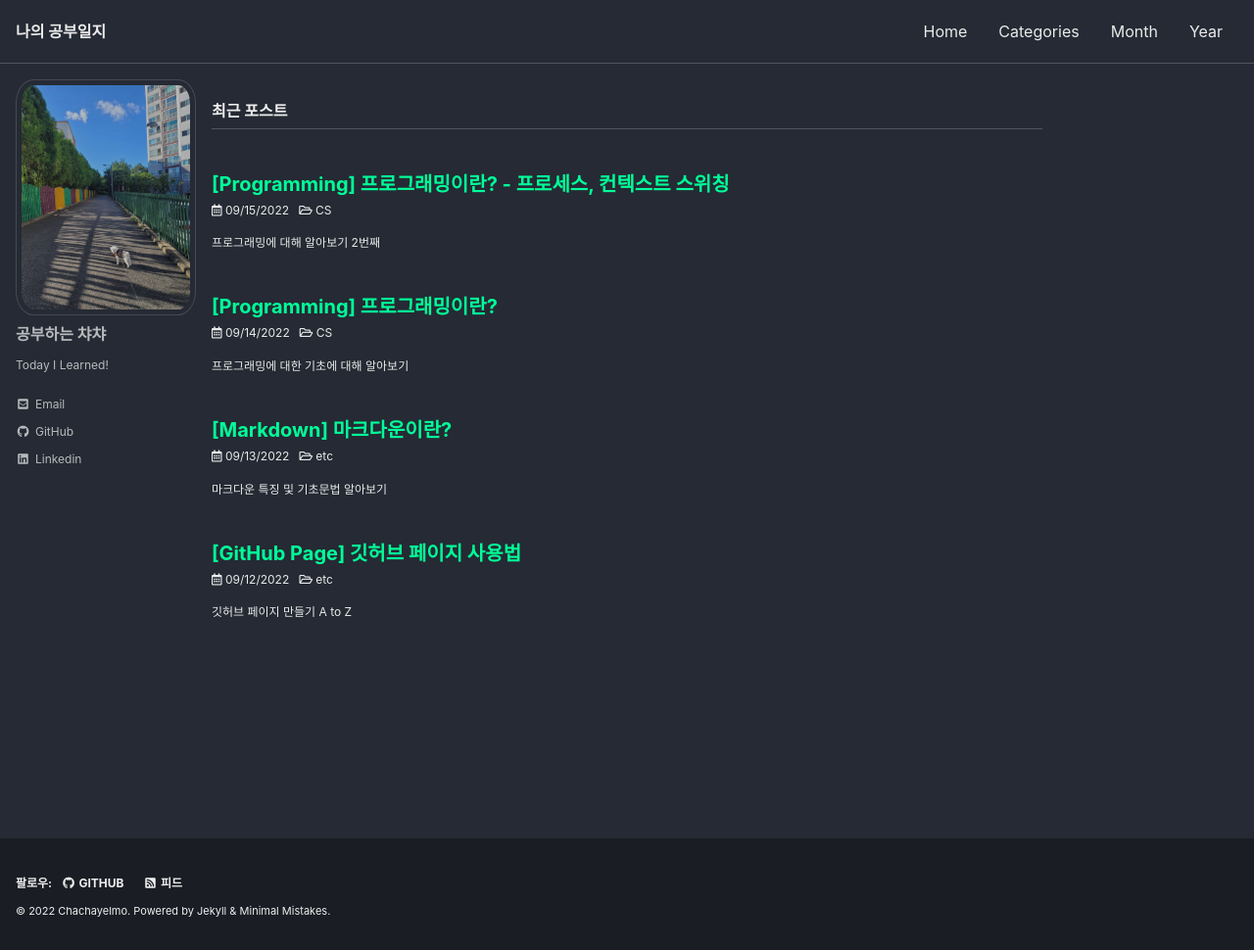
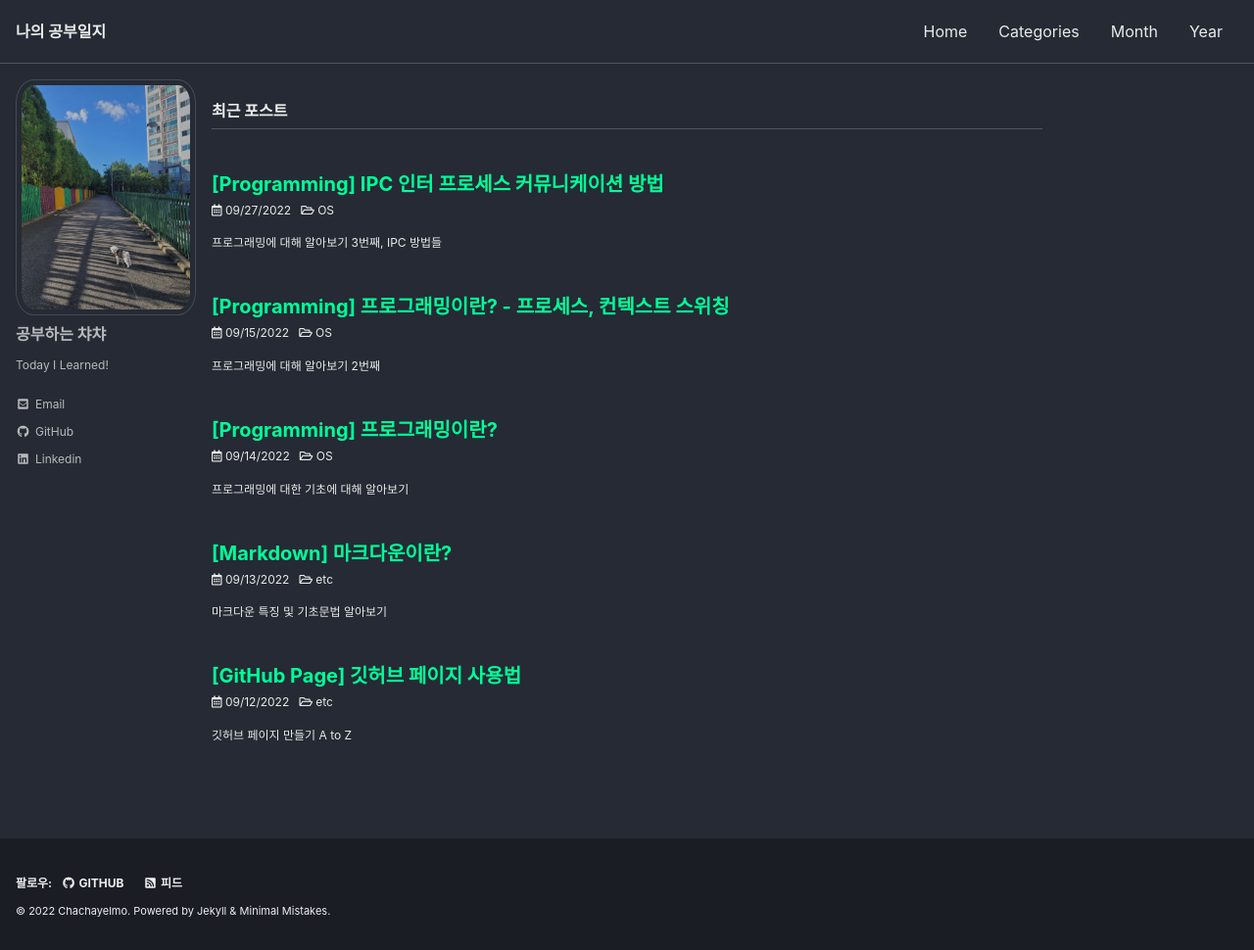
Before and after one commit to chachayelmo/chachayelmo.github.io, a Jekyll site: the page built from index.html, in a window 1280 px wide and 970 px high. Shown: the whole window at 98% size. Built offline with Jekyll 4.4.1, drawn with Linux system fonts in a browser that asks for light colours; cached includes are drawn as plain includes; the list of posts is cut into pages by our own code.

Commit message:
09.27 Update and one posting

```diff
--- a/_posts/2022-09-14-programming-os-basic.md
+++ b/_posts/2022-09-14-programming-os-basic.md
@@ -4,7 +4,7 @@ title:  "[Programming] 프로그래밍이란?"
 excerpt: "프로그래밍에 대한 기초에 대해 알아보기"
 
 categories:
-  - CS
+  - OS
 tags:
   - [programming, os]
 
@@ -12,7 +12,7 @@ toc: true
 toc_sticky: true
 
 date: 2022-09-14
-last_modified_at: 2022-09-15
+last_modified_at: 2022-09-27
 ---
 
 
@@ -82,8 +82,8 @@ last_modified_at: 2022-09-15
 ## 5. System call
 
 POSIX API: Portable Operating System Interface
-    - 서로 다른 UNIX OS의 **공통 API** 를 정리하여 이식성 높은 유닉스 응용프로그램을 개발하기 위한 목적
-    - 윈도우 API
+- 서로 다른 UNIX OS의 **공통 API** 를 정리하여 이식성 높은 유닉스 응용프로그램을 개발하기 위한 목적
+- 윈도우 API
 
 ![system_call.png](../../assets/images/system_call.png)
 
--- a/_posts/2022-09-15-programming-os-basic2.md
+++ b/_posts/2022-09-15-programming-os-basic2.md
@@ -4,36 +4,39 @@ title:  "[Programming] 프로그래밍이란? - 프로세스, 컨텍스트 스
 excerpt: "프로그래밍에 대해 알아보기 2번째"
 
 categories:
-  - CS
+  - OS
 tags:
-  - [programming, process, thread]
+  - [programming, process, IPC]
 
 toc: true
 toc_sticky: true
 
 date: 2022-09-15
-last_modified_at: 2022-09-15
+last_modified_at: 2022-09-27
 ---
 
 ## 1. Process 구성요소
 
-- Code, Data, Stack, Heap
+- Code: text 코드
+- Data: 변수/초기화된 데이터
+- Stack: 임시 데이터(함수호출, 로컬변수 등)
+- Heap: 동적으로 만들어지는 데이터 (malloc, new 등)
 
 ![process_conf.png](../../assets/images/process_conf.png)
 
 - PC (Program Counter) + SP(Stack Pointer)
 - PCB: Process Context Block
-    - 프로세스가 실행중인 상태를 캡쳐/구조화 시켜서 저장
+- 프로세스가 실행중인 상태를 캡쳐/구조화 시켜서 저장
 
 ## 2. Context Switching
 
 - CPU에 실행할 프로세스를 교체하는 기술
-    - 실행 중지할 프로세스 정보를 해당 프로세스의 PCB에 업데이트해서 Main Memory에 저장
-    - 다음 실행할 프로세스 정보를 Main Memory에 있는 해당 PCB 정보(PC, SP)를 CPU의 Register에 넣고 실행
+- 실행 중지할 프로세스 정보를 해당 프로세스의 PCB에 업데이트해서 Main Memory에 저장
+- 다음 실행할 프로세스 정보를 Main Memory에 있는 해당 PCB 정보(PC, SP)를 CPU의 Register에 넣고 실행
 
-    ![context.png](../../assets/images/context.png)
+![context.png](../../assets/images/context.png)
 
-    - Dispatch : ready 상태의 프로세스를 running 상태로 바꾸는 것
+- Dispatch : ready 상태의 프로세스를 running 상태로 바꾸는 것
 
 ## 3. Interrupt & Context Switching
 
@@ -43,6 +46,19 @@ last_modified_at: 2022-09-15
 - 현 프로세스 재실행 (PCB 정보를 CPU에 Load)
 
 ![kernel_interrupt.png](../../assets/images/kernel_interrupt.png)
+
+- 프로세스 스위칭은 실제 nano sec 단위로 일어남
+    - 컨텍스트 스위칭 동작
+        - 프로세스1 PCB 정보를 메인메모리에 저장
+        - 프로세스2 PCB 정보를 메인메모리에서 로드함
+
+### 3.1 Compiler
+- 초기 컴퓨터 프로그램들은 어셈블리어로 작성
+    - 서로 다른 CPU Architecture가 등장할 때마다 매번 똑같은 프로그램 작성
+    - 어셈블리어로는 프로그램 작성 속도가 매우 떨어짐
+- 컴파일러 등장
+    - CPU 아키텍처에 따라 컴파일러 프로그램만 만들면 기존 코드 재작성할 필요가 없음
+    그러나 어셈블리어로 작성한 코드보다는 속도가 떨어질 수 있음
 
 ## 4. IPC
 ### 4.1 Inter Process Communication
--- /dev/null
+++ b/_posts/2022-09-27-programming-os-basic3.md
@@ -0,0 +1,28 @@
+---
+published: true
+title:  "[Programming] IPC 인터 프로세스 커뮤니케이션 방법"
+excerpt: "프로그래밍에 대해 알아보기 3번째, IPC 방법들"
+
+categories:
+  - OS
+tags:
+  - [programming, IPC]
+
+toc: true
+toc_sticky: true
+
+date: 2022-09-27
+last_modified_at: 2022-09-27
+---
+
+
+
+## 참고
+[펀코딩](https://www.fun-coding.org/contextswitching.html)
+
+<br>
+
+    This is personal diary for study documents.
+    Please comment if I'm wrong or missing something else 😄.
+
+[Top](#){: .btn .btn--primary }{: .align-right}
```
